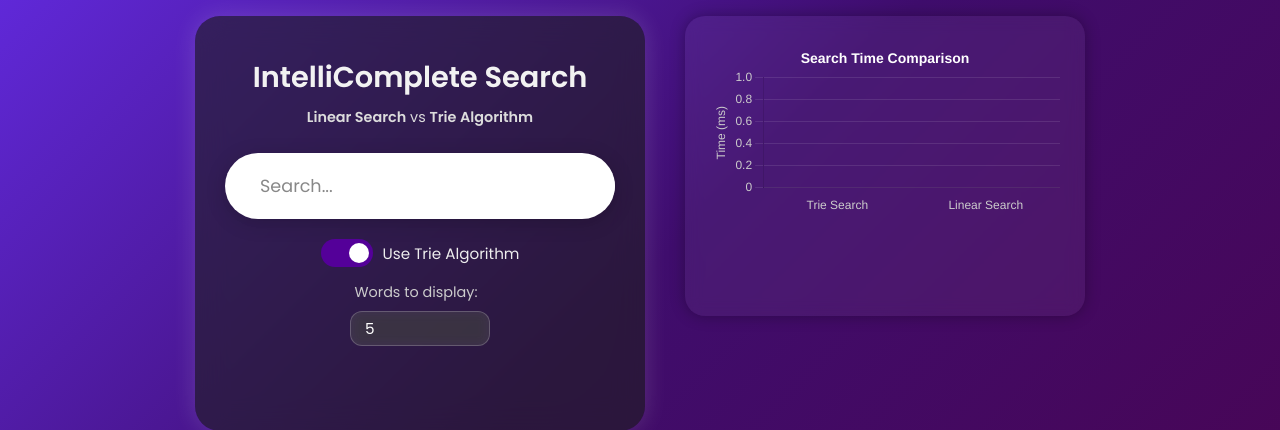
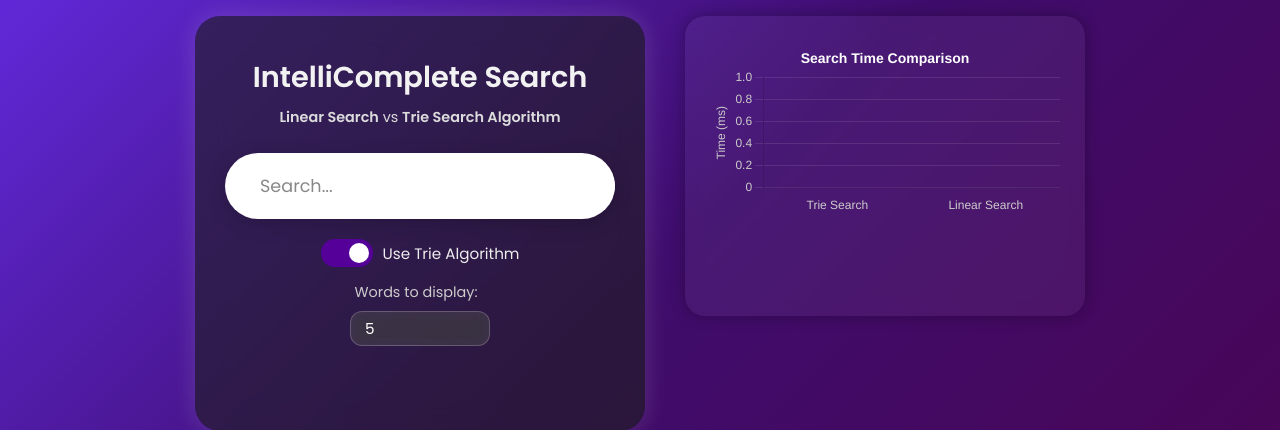
Before and after one commit to sambhrantshekhar/IntelliComplete, a Flask app: page / in a window 1280 px wide. Shown: the part 120-550 px from the top of the page. Run offline with Flask 3, Linux system fonts and the light colour scheme; parts of the project's set-up code (start-up, migrations or seed data) failed here and were passed over.

Commit message:
updated some text

```diff
--- a/templates/index.html
+++ b/templates/index.html
@@ -18,7 +18,7 @@
 
       <div class="container">
         <h1 class="title">IntelliComplete Search</h1>
-        <p class="subtitle"><b>Linear Search</b> vs <b>Trie Algorithm</b></p>
+        <p class="subtitle"><b>Linear Search</b> vs <b>Trie Search Algorithm</b></p>
 
         <div class="search-box">
           <input id="input-box" type="text" placeholder="Search..." autocomplete="off" />
```
